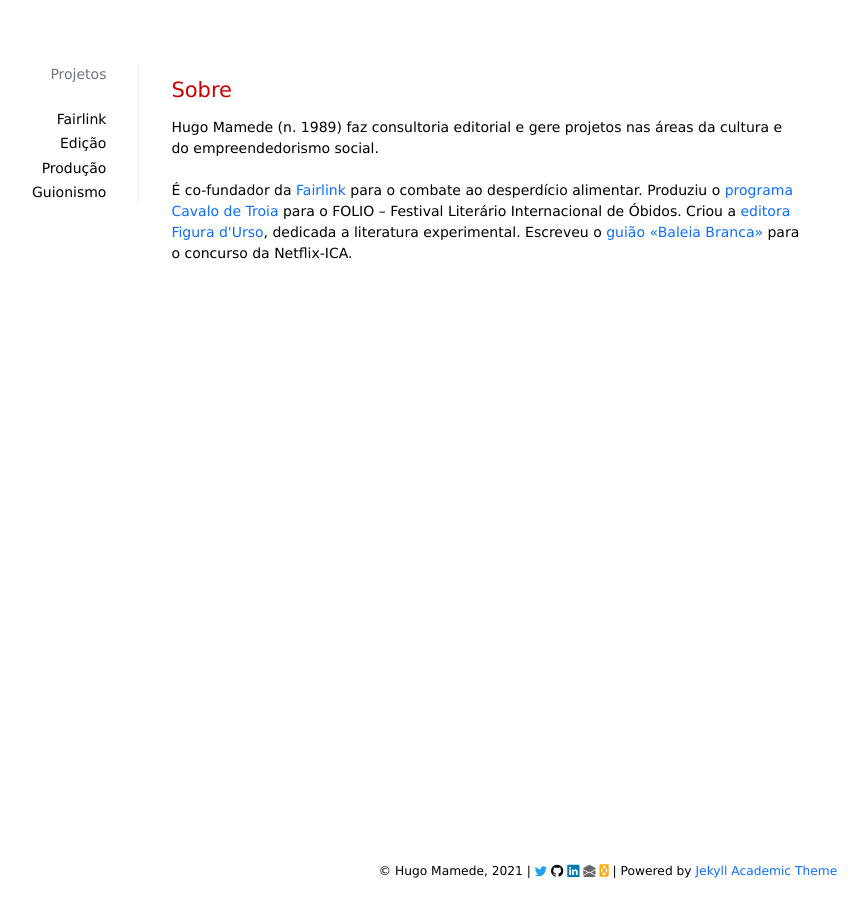
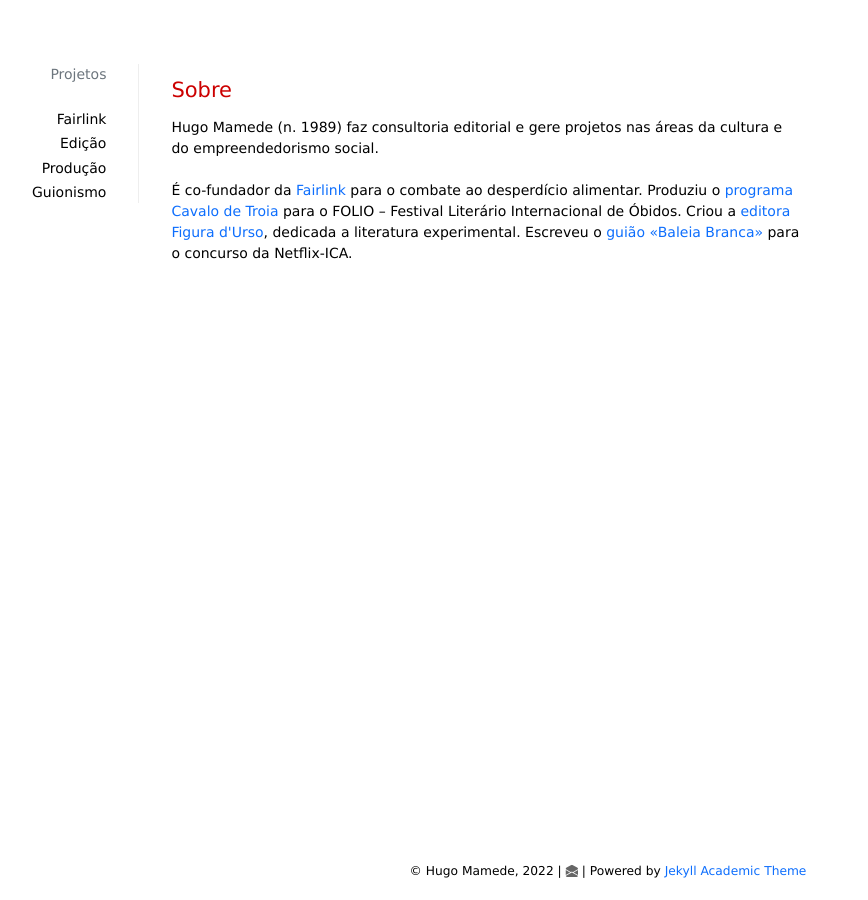
Before and after one commit to hugomamede/hugomamede.github.io, a Jekyll site: the page built from index.md, in a window 1280 px wide. Shown: the whole page, without its empty margins (32-900 px from the left). Built offline with Jekyll 4.4.1, drawn with Linux system fonts in a browser that asks for light colours; nearby versions of some CDN libraries; a style sheet for code colours, icons or effects is not loaded.

Commit message:
Com favicon

```diff
--- a/_config.yml
+++ b/_config.yml
@@ -13,13 +13,13 @@
 jekyllacademic:
   homepage_title: # Your homepage title
   disqusname: # Your disqus sitename
-  footer: Hugo Mamede, 2021 # Your name, Year
+  footer: Hugo Mamede, 2022 # Your name, Year
   contentlicense: "MIT" # Choose either one of these to put: MIT, Commons Clause, CC BY 4.0, CC BY-NC 4.0, CC BY-ND 4.0, CC BY-NC-ND 4.0, CC BY-NC-SA 4.0, CC BY-NC-SA 4.0, CC BY-SA 4.0
-  socials:
-    twitter: twitter # Your twitter username
-    github: yak-fumblepack/jekyll-academic # Your github username
-    linkedin: unavailable # Your linkedin
-    keybase: keybase # Your keybase
+  #socials:
+    #twitter: twitter # Your twitter username
+    #github: yak-fumblepack/jekyll-academic # Your github username
+    #linkedin: unavailable # Your linkedin
+    #keybase: keybase # Your keybase
 
 # No need to edit this part, however if you want to, that's fine as well
 
--- a/_includes/footer.html
+++ b/_includes/footer.html
@@ -1,7 +1,7 @@
 <footer class="stickyfooter text-center">
   <small>
   <div class="small"></div>
-    &copy; {{ site.jekyllacademic.footer }}
+    &copy; Hugo Mamede, 2022
     |
     {% include socials.html %}
     |
--- a/_includes/head.html
+++ b/_includes/head.html
@@ -1,4 +1,6 @@
 <head>
+  <link rel="icon" type="image/x-icon" href="/images/favicon.png">
+
   <meta charset="utf-8">
   <meta name="viewport" content="width=device-width, initial-scale=1">
 
--- a/_includes/socials.html
+++ b/_includes/socials.html
@@ -16,7 +16,7 @@
   </a>
 {% endif %}
 {% if site.author.email %}
-  <a href="mailto:{{ site.email }}" target="_blank" style="color: #666">
+  <a href="mailto:hugo_mamede@hotmail.com" target="_blank" style="color: #666">
     <span class="bi bi-envelope-open-fill"></span>
   </a>
 {% endif %}
--- a/index.md
+++ b/index.md
@@ -6,5 +6,5 @@
 <p>Hugo Mamede (n. 1989) faz consultoria editorial e gere projetos nas áreas da cultura e do empreendedorismo social.
 <br>
 <br>
-É co-fundador da <a href="\fairlink">Fairlink</a> para o combate ao desperdício alimentar. Produziu o <a href="\cavalo-de-troia">programa Cavalo de Troia</a> para o FOLIO – Festival Literário Internacional de Óbidos. Criou a <a href="\figura-dUrso">editora Figura d'Urso</a>, dedicada a literatura experimental. Escreveu o <a href="\baleia-branca">guião «Baleia Branca»</a> para o concurso da Netflix-ICA.
+É co-fundador da <a href="\fairlink">Fairlink</a> para o combate ao desperdício alimentar. Produziu o <a href="\cavalo-de-troia">programa Cavalo de Troia</a> para o FOLIO – Festival Literário Internacional de Óbidos. Criou a <a href="\figura-durso">editora Figura d'Urso</a>, dedicada a literatura experimental. Escreveu o <a href="\baleia-branca">guião «Baleia Branca»</a> para o concurso da Netflix-ICA.
 </p>
```
Also changed, not shown: images/favicon.png (added).
